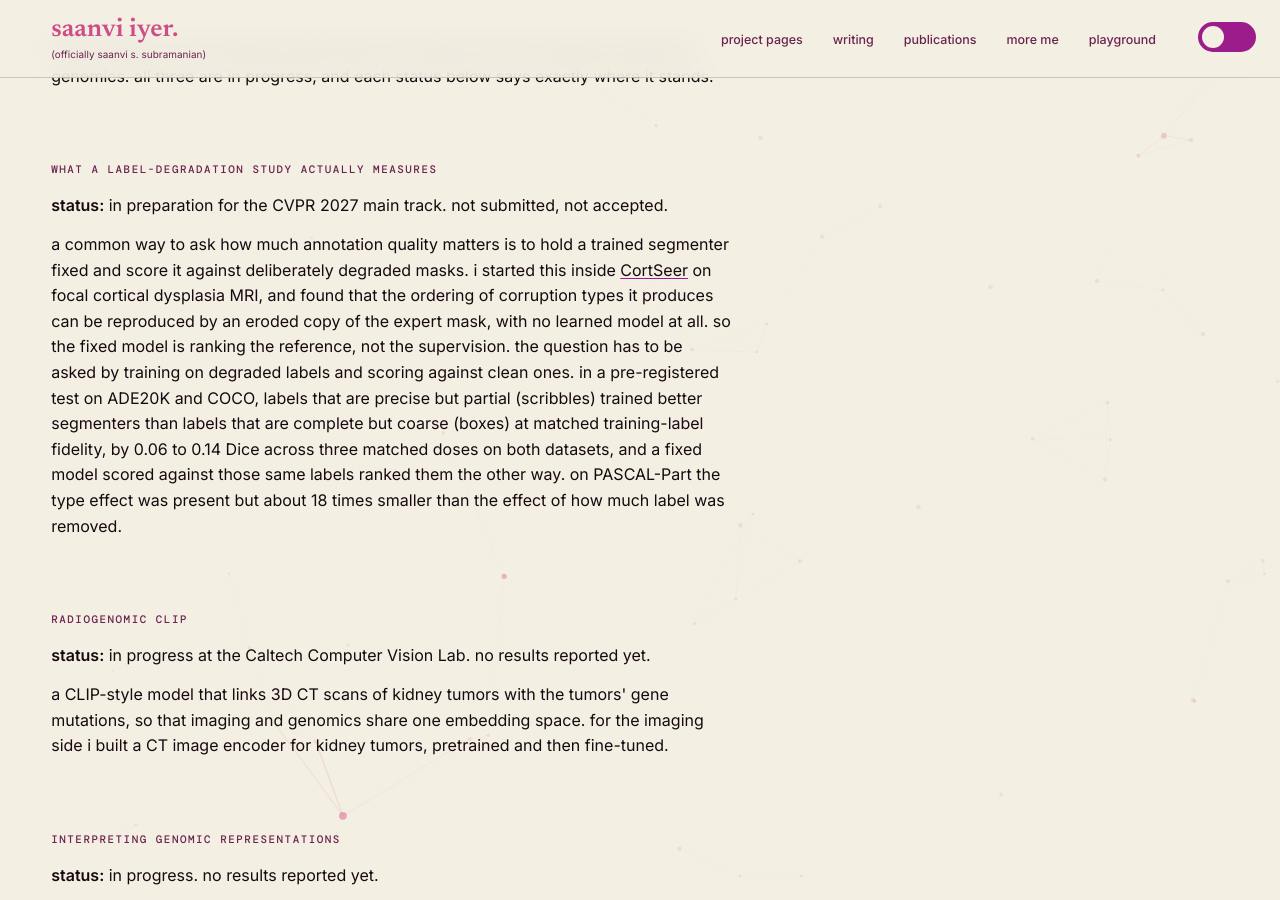
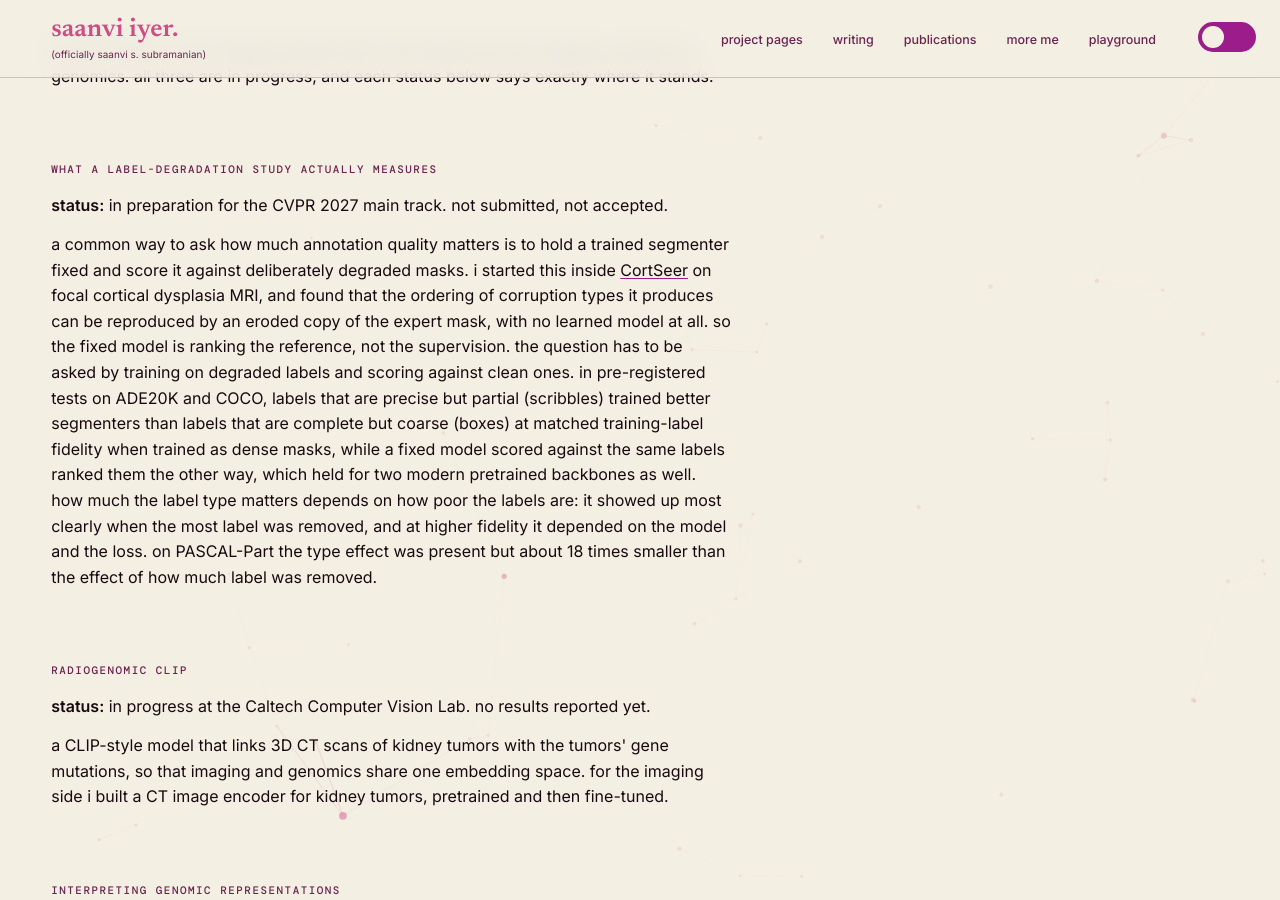
Before and after one commit to saanviiyer/saanviiyer.github.io, a Jekyll site: the page built from pages/proj-radiology.html, in a window 1280 px wide and 900 px high, scrolled down 286 px. Built offline with Jekyll 4.4.1, drawn with Linux system fonts in a browser that asks for light colours; some web fonts are replaced.

Commit message:
Scope the radiology page's label-type claim to match the final results

```diff
--- a/pages/proj-radiology.html
+++ b/pages/proj-radiology.html
@@ -13,7 +13,7 @@ permalink: /pages/projects/radiology/
 
 <p class="proj-line"><strong>status:</strong> in preparation for the CVPR 2027 main track. not submitted, not accepted.</p>
 
-<p class="proj-blurb">a common way to ask how much annotation quality matters is to hold a trained segmenter fixed and score it against deliberately degraded masks. i started this inside <a href="{{ '/projects/cortseer/' | relative_url }}">CortSeer</a> on focal cortical dysplasia MRI, and found that the ordering of corruption types it produces can be reproduced by an eroded copy of the expert mask, with no learned model at all. so the fixed model is ranking the reference, not the supervision. the question has to be asked by training on degraded labels and scoring against clean ones. in a pre-registered test on ADE20K and COCO, labels that are precise but partial (scribbles) trained better segmenters than labels that are complete but coarse (boxes) at matched training-label fidelity, by 0.06 to 0.14 Dice across three matched doses on both datasets, and a fixed model scored against those same labels ranked them the other way. on PASCAL-Part the type effect was present but about 18 times smaller than the effect of how much label was removed.</p>
+<p class="proj-blurb">a common way to ask how much annotation quality matters is to hold a trained segmenter fixed and score it against deliberately degraded masks. i started this inside <a href="{{ '/projects/cortseer/' | relative_url }}">CortSeer</a> on focal cortical dysplasia MRI, and found that the ordering of corruption types it produces can be reproduced by an eroded copy of the expert mask, with no learned model at all. so the fixed model is ranking the reference, not the supervision. the question has to be asked by training on degraded labels and scoring against clean ones. in pre-registered tests on ADE20K and COCO, labels that are precise but partial (scribbles) trained better segmenters than labels that are complete but coarse (boxes) at matched training-label fidelity when trained as dense masks, while a fixed model scored against the same labels ranked them the other way, which held for two modern pretrained backbones as well. how much the label type matters depends on how poor the labels are: it showed up most clearly when the most label was removed, and at higher fidelity it depended on the model and the loss. on PASCAL-Part the type effect was present but about 18 times smaller than the effect of how much label was removed.</p>
 
 <h2 class="section-heading">radiogenomic CLIP</h2>
 
```
